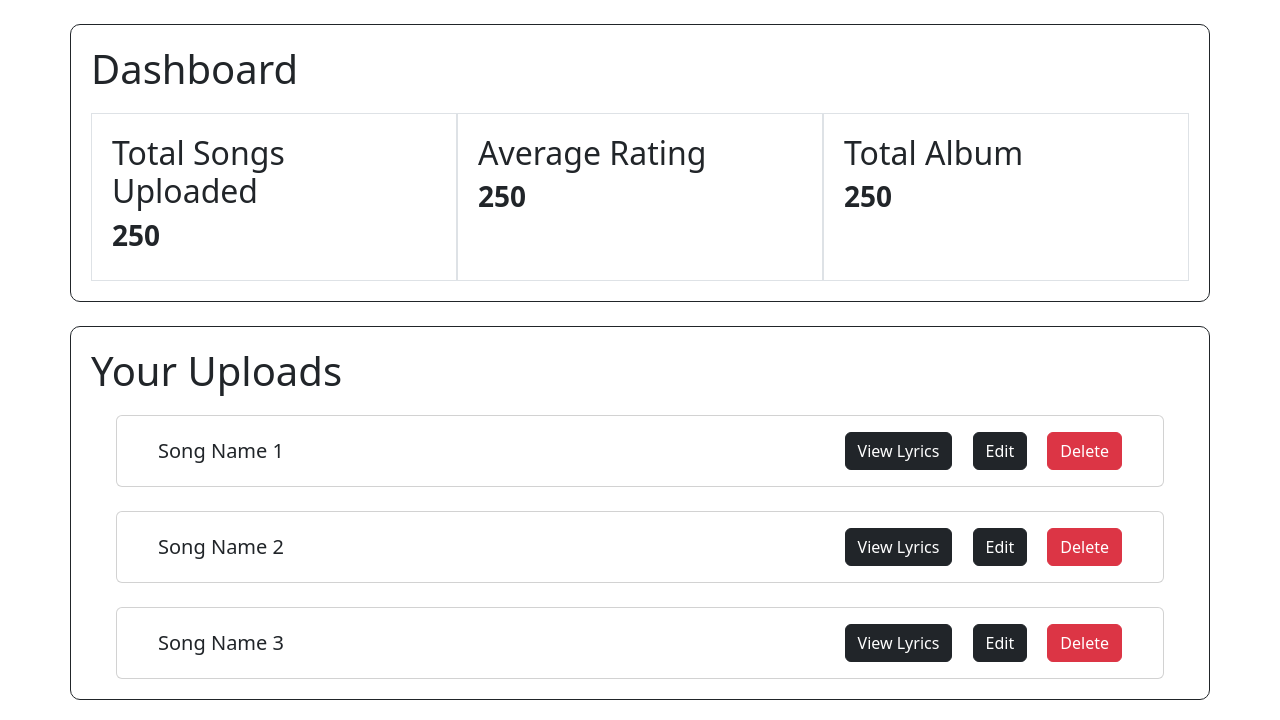
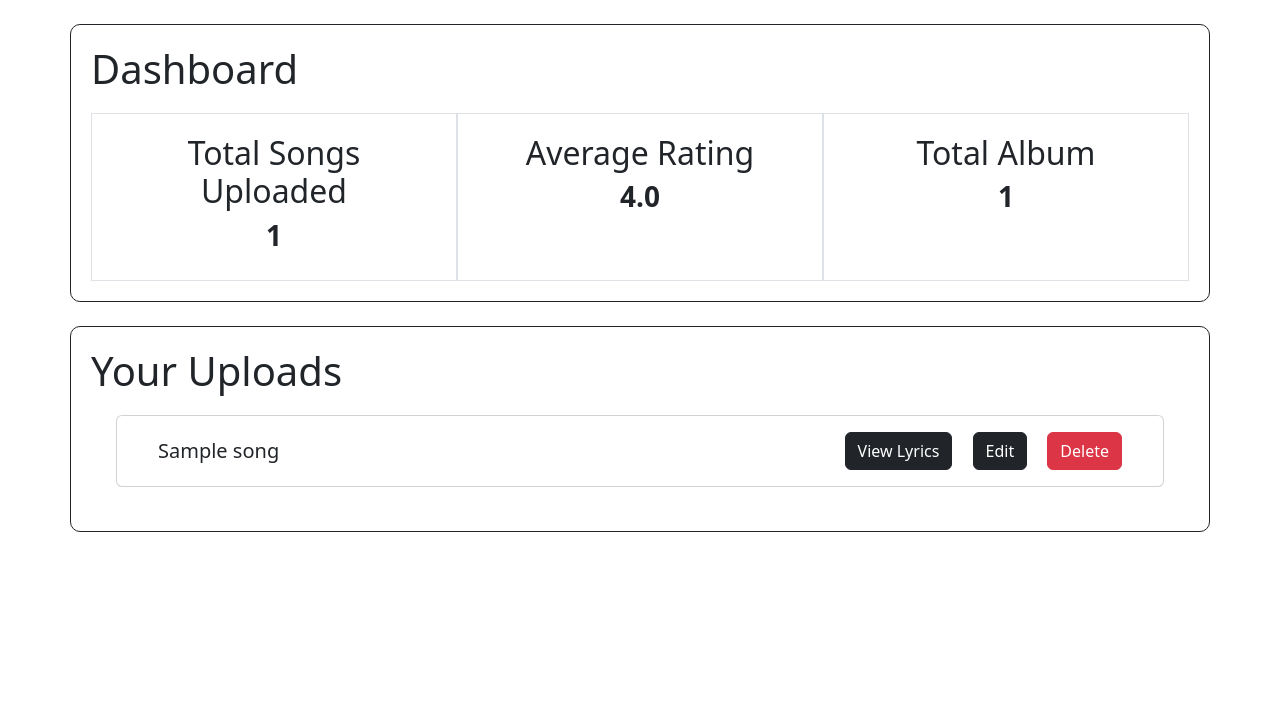
Before and after one commit to adhirajpandey/Modify, a Flask app: page /creator-dashboard in a window 1280 px wide; the page is wider, and only the part inside the window is pictured. Shown: the part 80-800 px from the top of that part. Run offline with Flask 3, Linux system fonts and the light colour scheme; a user stored in the database is signed in; tables that the repository leaves empty hold one stand-in row (values such as "Sample post").

Commit message:
Add creator dashboard

```diff
--- a/application/controllers.py
+++ b/application/controllers.py
@@ -102,15 +102,15 @@ def creator_account():
 
 @app.route("/creator-home", methods = ["GET"])
 def creator_home():
-    if 'user_id' in session:
+    if 'user_id' in session and session['type'] == 'creator':
         return render_template("creator_home.html")
     else:
         return redirect(url_for('user_login'))
 
 @app.route("/song-upload", methods = ["GET", "POST"])
 def song_upload():
-    if 'user_id' in session:
-        albums = Album.query.filter_by(user=session['user_id']).all()
+    if 'user_id' in session and session['type'] == 'creator':
+        albums = Album.query.filter_by(user_id=session['user_id']).all()
         if request.method == "POST":
             title = request.form.get('title')
             artist = request.form.get('artist')
@@ -119,10 +119,13 @@ def song_upload():
             duration = request.form.get('duration')
             album = request.form.get('album')
 
-            song = Song(name=title, artist=artist, duration=duration, lyrics=lyrics, album=album, release_date=release_date)
+            if album == "none":
+                song = Song(name=title, artist=artist, duration=duration, lyrics=lyrics, release_date=release_date, user_id=session['user_id'])
+            else:
+                song = Song(name=title, artist=artist, duration=duration, lyrics=lyrics, album=album, release_date=release_date, user_id=session['user_id'])
             db.session.add(song)
             db.session.commit()
-            message = "Song uploaded successfully, redirecting to creator home page"
+            message = "Song uploaded successfully, redirecting to Creator Home Page"
             return render_template("song_upload.html", albums=albums, message=message)
         else:
             return render_template("song_upload.html", albums=albums)
@@ -131,7 +134,26 @@ def song_upload():
 
 @app.route("/creator-dashboard", methods = ["GET"])
 def creator_dashboard():
-    return render_template("creator_dashboard.html")
+    if 'user_id' in session and session['type'] == 'creator':
+        albums = Album.query.filter_by(user_id=session['user_id']).all()
+        albums_count = len(albums)
+        songs = Song.query.filter_by(user_id=session['user_id']).all()
+        songs_count = len(songs)
+
+        rating_sum = 0
+        songs_with_ratings = 0
+
+        for song in songs:
+            if song.rating:
+                rating_sum += song.rating
+                songs_with_ratings += 1
+
+        rating = rating_sum / songs_with_ratings
+
+        song_list = [song.name for song in songs]
+        return render_template("creator_dashboard.html", albums_count=albums_count, songs_count=songs_count, rating=rating, song_list = song_list)
+    else:
+        return redirect(url_for('user_login'))
 
 @app.route("/admin-dashboard", methods = ["GET"])
 def admin_dashboard():
--- a/application/models.py
+++ b/application/models.py
@@ -15,19 +15,20 @@ class Song(db.Model):
     album = db.Column(db.Integer, db.ForeignKey('album.id', name='fk_song_album'), nullable=True)
     release_date = db.Column(db.String(120), nullable=False)
     rating = db.Column(db.Integer, nullable=True)
+    user_id = db.Column(db.Integer, db.ForeignKey('user.id', name='fk_song_user'), nullable=False)
 
 class Album(db.Model):
     id = db.Column(db.Integer, primary_key=True, autoincrement=True)
     name = db.Column(db.String(120), nullable=False)
     artist = db.Column(db.String(120), nullable=False)
     genre = db.Column(db.String(120), nullable=False)
-    user = db.Column(db.Integer, db.ForeignKey('user.id', name='fk_album_user'), nullable=False)
+    user_id = db.Column(db.Integer, db.ForeignKey('user.id', name='fk_album_user'), nullable=False)
 
 class Playlist(db.Model):
     id = db.Column(db.Integer, primary_key=True, autoincrement=True)
     name = db.Column(db.String(120), nullable=False)
     description = db.Column(db.String(120), nullable=True)
-    user = db.Column(db.Integer, db.ForeignKey('user.id', name='fk_playlist_user'), nullable=False)
+    user_id = db.Column(db.Integer, db.ForeignKey('user.id', name='fk_playlist_user'), nullable=False)
 
 class PlaylistSong(db.Model):
     id = db.Column(db.Integer, primary_key=True, autoincrement=True)
--- a/templates/creator_dashboard.html
+++ b/templates/creator_dashboard.html
@@ -29,16 +29,16 @@
     <h1>Dashboard</h1>
     <div style="display: flex; justify-content: space-between; margin-top: 20px;">
         <div class="container-sm border" style="padding:20px">
-            <h2>Total Songs Uploaded</h2>
-            <h3><strong>250</strong></h3>
+            <h2 class="text-center">Total Songs Uploaded</h2>
+            <h3 class="text-center"><strong>{{ songs_count }}</strong></h3>
         </div>
         <div class="container-sm border" style="padding:20px">
-            <h2>Average Rating</h2>
-            <h3><strong>250</strong></h3>
+            <h2 class="text-center">Average Rating</h2>
+            <h3 class="text-center"><strong>{{ rating }}</strong></h3>
         </div>
         <div class="container-sm border" style="padding:20px">
-            <h2>Total Album</h2>
-            <h3><strong>250</strong></h3>
+            <h2 class="text-center">Total Album</h2>
+            <h3 class="text-center"><strong>{{ albums_count }}</strong></h3>
         </div>
     </div>
 </div>
@@ -47,9 +47,10 @@
 
 <div class="container-sm border border-dark" style="padding:20px; border-radius: 10px;" >
     <h1>Your Uploads</h1>
+    {% for song in song_list %}
         <div class="card" style="margin-left: 25px; margin-right: 25px; margin-top: 20px;">
             <div class="card-body d-flex justify-content-between align-items-center" style="margin-left: 25px; margin-right: 25px;">
-            <h5 class="card-title" style="margin: 0;">Song Name 1</h5>
+                <h5 class="card-title" style="margin: 0;">{{ song }}</h5>
                 <div>
                     <a href="#" class="btn btn-dark ms-3">View Lyrics</a>
                     <a href="#" class="btn btn-dark ms-3">Edit</a>
@@ -57,28 +58,8 @@
                 </div>
             </div>
         </div>
+    {% endfor %}
     <br>
-    <div class="card" style="margin-left: 25px; margin-right: 25px;">
-        <div class="card-body d-flex justify-content-between align-items-center" style="margin-left: 25px; margin-right: 25px;">
-            <h5 class="card-title" style="margin: 0;">Song Name 2</h5>
-            <div>
-                <a href="#" class="btn btn-dark ms-3">View Lyrics</a>
-                <a href="#" class="btn btn-dark ms-3">Edit</a>
-                <a href="#" class="btn btn-danger ms-3">Delete</a>
-            </div>
-        </div>
-    </div>
-    <br>
-    <div class="card" style="margin-left: 25px; margin-right: 25px;">
-        <div class="card-body d-flex justify-content-between align-items-center" style="margin-left: 25px; margin-right: 25px;">
-            <h5 class="card-title" style="margin: 0;">Song Name 3</h5>
-            <div>
-                <a href="#" class="btn btn-dark ms-3">View Lyrics</a>
-                <a href="#" class="btn btn-dark ms-3">Edit</a>
-                <a href="#" class="btn btn-danger ms-3">Delete</a>
-            </div>
-        </div>
-    </div>
 </div>
 
 {% endblock content %}
```
Also changed, not shown: templates/song_upload.html (+4 -4 lines). Lines whose indentation alone changed are shown as unchanged.
